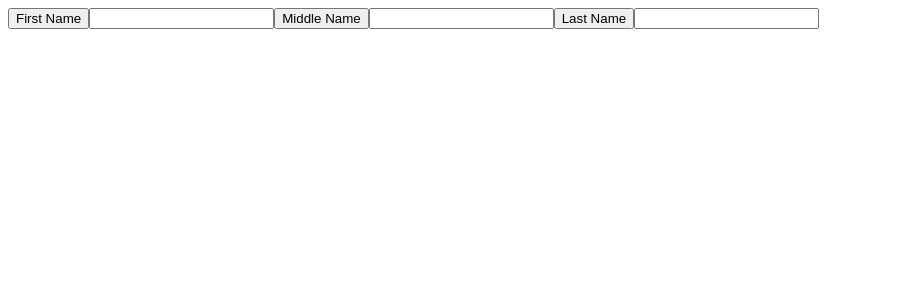
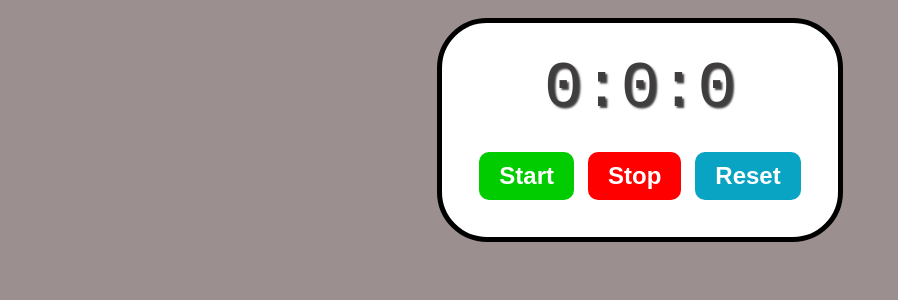
Before and after one commit to vijaym105/React-, a React (Vite) app in the folder my-react-app/: page / in a window 1280 px wide. Shown: the top 300 px of the page, without its empty margins (0-898 px from the left). Built offline with nearby package versions, Linux system fonts and the light colour scheme.

Commit message:
StopWatch

```diff
--- a/my-react-app/src/App.jsx
+++ b/my-react-app/src/App.jsx
@@ -1,11 +1,12 @@
-import CompA from "./CompA"
+import StopWatch from "./StopWatch"
+
 
 
 
 
 function App(){
   return(
-<CompA />
+<StopWatch />
   )
 }
 
--- a/my-react-app/src/CompA.jsx
+++ /dev/null
@@ -1,43 +0,0 @@
-import React, { useEffect, useRef, useState } from 'react';
-
-function CompA(){
-    const ref1 = useRef("Vijay")
-    const ref2 = useRef("kishor");
-    const ref3 = useRef("Malusare");
-
-    useEffect(() => {
-        console.log("Component Rerendered");;
-    });
-
-    function handleClick1(){
-        ref1.current.focus();
-        ref1.current.style.backgroundColor = "pink"
-        ref2.current.style.backgroundColor = ""
-        ref3.current.style.backgroundColor = ""
-    }
-     function handleClick2(){
-        ref2.current.focus();
-        ref1.current.style.backgroundColor = ""
-        ref2.current.style.backgroundColor = "pink"
-        ref3.current.style.backgroundColor = ""
-    }
-     function handleClick3(){
-        ref3.current.focus();
-        ref3.current.style.backgroundColor = "pink"
-        ref1.current.style.backgroundColor = ""
-        ref2.current.style.backgroundColor = ""
-    }
-
-    return (
-        <div>
-            <button onClick={handleClick1}>First Name</button>
-            <input ref={ref1} />
-             <button onClick={handleClick2}>Middle Name</button>
-            <input ref={ref2} />
-             <button onClick={handleClick3}>Last Name</button>
-            <input ref={ref3} />
-        </div>
-    );
-};
-
-export default CompA;
--- /dev/null
+++ b/my-react-app/src/StopWatch.jsx
@@ -0,0 +1,57 @@
+import React, { useEffect, useRef, useState } from 'react';
+
+function StopWatch(){
+    const[ Isrunning, setRunning] = useState(false);
+    const[elapsedtime, setElapsedTime] = useState(0);
+    const intervalRef = useRef(null);
+    const startTime = useRef(0);
+
+    useEffect(() => {
+       if(Isrunning){ intervalRef.current = setInterval(()=> {
+            setElapsedTime(Date.now() - startTime.current);
+        }, 10);}
+        else{
+            clearInterval(intervalRef.current);
+        }
+
+        return() => {
+            clearInterval(intervalRef.current);
+        }
+    }, [Isrunning])
+
+    function start(){
+        setRunning(true);
+        startTime.current = Date.now() - elapsedtime;
+    }
+    function stop(){
+       let rn = setRunning(false);
+        console.log(rn)
+    }
+    function reset(){
+       setElapsedTime(0);
+       setRunning(false)
+    }
+    function formatTime(){
+        let hours = Math.floor(elapsedtime / (1000 * 60 * 60));
+        let minutes = Math.floor(elapsedtime / (1000 * 60) % 60);
+        let seconds = Math.floor(elapsedtime / (1000) % 60);
+        let milisec = Math.floor((elapsedtime % 1000) / 10);
+
+        // minutes = String().padStart(2, "0");
+        // seconds = String().padStart(2, "0");
+        // milisec = String().padStart(2, "0");
+         return `${minutes}:${seconds}:${milisec}`;
+    }
+    return (
+        <div className='stop-watch'>
+            <div className='display'>{formatTime()}</div>
+            <div className='controls'>
+                <button onClick={start} className='start'>Start</button>
+                <button onClick={stop} className='stop'>Stop</button>
+                <button onClick={reset} className='reset'>Reset</button>
+            </div>
+        </div>
+    );
+};
+
+export default StopWatch;
--- a/my-react-app/src/index.css
+++ b/my-react-app/src/index.css
@@ -2,8 +2,57 @@
 body {
   height: 100%;
   width: 100%;
+  display: flex;
+  flex-direction: column;
+  align-items: center;
+  background-color: rgb(155, 143, 143);
 }
-.box {
-  border: 1px solid black;
-  padding: 10px;
+
+.stop-watch {
+  display: flex;
+  flex-direction: column;
+  border-radius: 50px;
+  border: 5px solid;
+  background-color: white;
+  padding: 30px;
+  align-items: center;
+  margin-top: 10px;
 }
+
+.display {
+  font-size: 4rem;
+  font-family: monospace;
+  color: rgb(63, 61, 61);
+  text-shadow: 2px 2px 2px hsla(0, 0%, 0%, 0.75);
+  margin-bottom: 20px;
+}
+.controls button {
+  font-size: 1.5rem;
+  font-weight: bold;
+  padding: 10px 20px;
+  margin: 7px;
+  border: none;
+  border-radius: 10px;
+  cursor: pointer;
+  color: white;
+  transition: background-color 0.5s ease;
+}
+.start {
+  background-color: hsl(120, 100%, 40%);
+}
+.start:hover {
+  background-color: hsl(110, 90%, 30%);
+}
+.stop {
+  background-color: red;
+}
+.stop:hover {
+  background-color: rgb(238, 55, 55);
+}
+
+.reset {
+  background-color: hsl(190, 91%, 40%);
+}
+.reset:hover {
+  background-color: hsl(190, 91%, 30%);
+}
```
